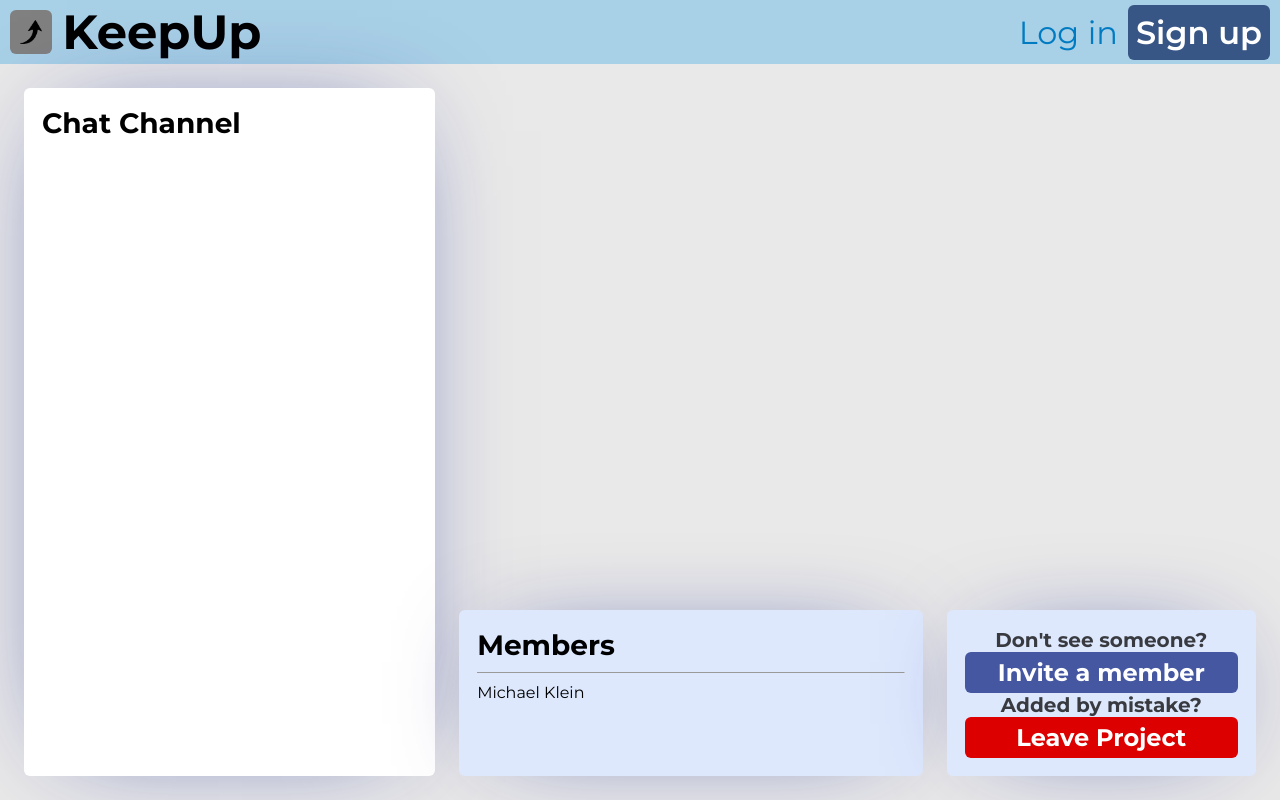
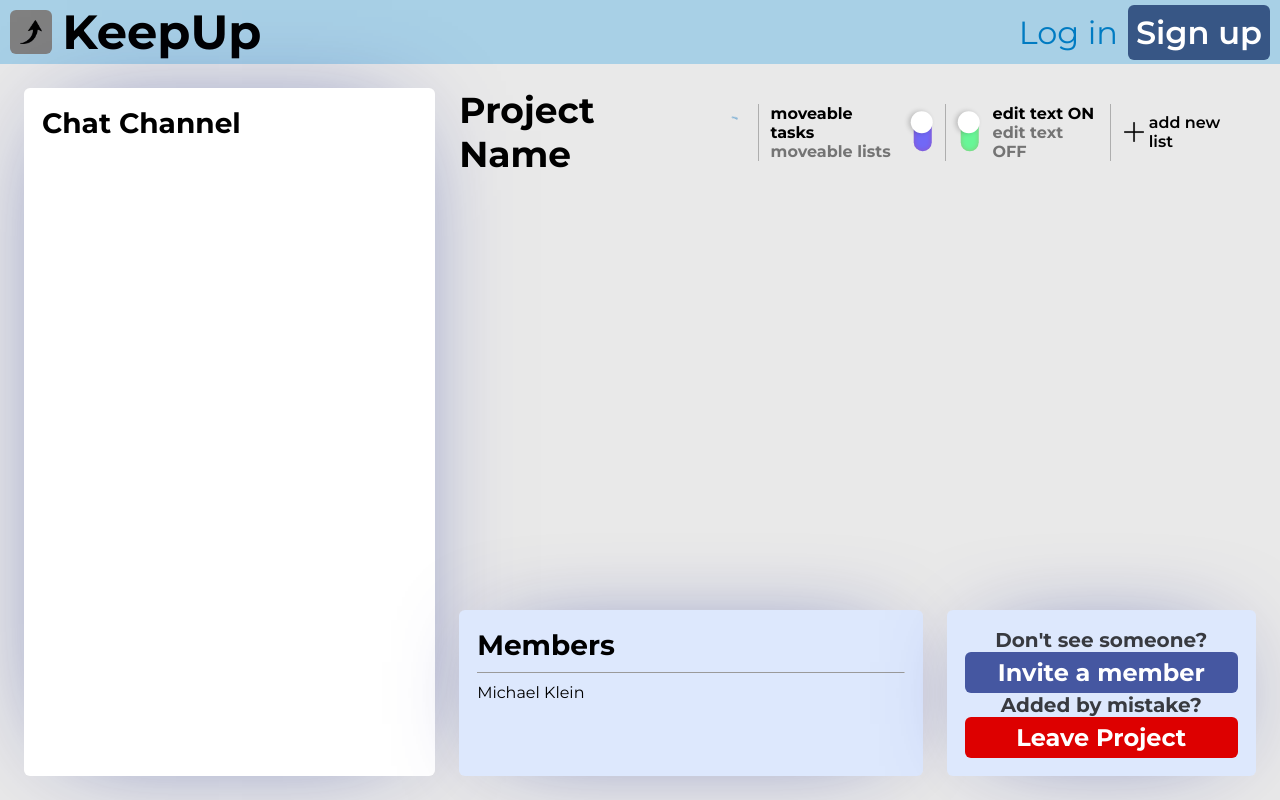
Before and after one commit to inklein1997/KeepUp_react, a React (Create React App) app in the folder views/: page /project in a window 1280 px wide. Built offline with nearby package versions, Linux system fonts and the light colour scheme.

Commit message:
settings bar for trelloboard has been created and styled

```diff
--- a/views/src/components/dashboard/ManageWorkspaces.js
+++ b/views/src/components/dashboard/ManageWorkspaces.js
@@ -83,6 +83,7 @@ const ManageWorkspaces = () => {
         onRequestClose={closeModal}
         style={customStyles}
         contentLabel="Create Project"
+        closeTimeoutMS={300}
       >
         <div className="flex__column">
           <h2 className="h2__title center" style={{ marginBottom: "7px" }}>
--- /dev/null
+++ b/views/src/components/project/TrelloBoard/SettingsBar.css
@@ -0,0 +1,141 @@
+.h1__title--small {
+    font-size: 36px;
+}
+
+.Btn__addList {
+    align-self: stretch;
+    padding: 0 9px;
+    border-radius:6px;
+    gap:5px
+}
+
+.Btn__addList:hover {
+    cursor: pointer;
+    background-color: rgba(0, 0, 255, 0.192);
+}
+
+.Btn__addList img {
+    height: 20px;
+    width: auto;
+}
+
+.Btn__addList p {
+    font-weight: 600;
+    font-size: 1rem;
+}
+
+
+
+
+/* MOVEABLE TASK TOGGLE END */
+
+#draggableToggle {
+    transform: rotate(90deg);
+    position: relative;
+    width: 40px;
+    height: 18px;
+    -webkit-appearance: none;
+    background: #1d0dff96;
+    outline: none;
+    border-radius: 20px;
+    box-shadow: inset 0 0 5px rgba(255, 0, 0, 0.2);
+    transition: 0.7s;
+}
+
+#draggableToggle:checked {
+    background: #fffb24be
+}
+
+#draggableToggle:before {
+    content: '';
+    position: absolute;
+    width: 20px;
+    height: 20px;
+    border-radius: 20px;
+    top: 0;
+    left: 0;
+    background: #ffffff;
+    transform: scale(1.1);
+    box-shadow: 0 2px 5px rgba(0, 0, 0, 0.2);
+    transition: .5s;
+}
+
+#draggableToggle:checked:before {
+    left: 20px;
+}
+
+#draggableToggle:hover {
+    cursor: pointer;
+}
+
+#moveableTasksH6 {
+transition: .30s ease-in-out;
+cursor: pointer;
+font-weight: bold;
+}
+
+#moveableListsH6 {
+transition: .30s ease-in-out;
+opacity: 50%;
+cursor: pointer;
+font-weight: bold;
+}
+
+/* MOVEABLE TASK TOGGLE END */
+
+
+/* EDIT TEXT TOGGLE START */
+
+#editTextToggle {
+    transform: rotate(90deg);
+    position: relative;
+    width: 40px;
+    height: 18px;
+    -webkit-appearance: none;
+    background: #0dff5e96;
+    outline: none;
+    border-radius: 20px;
+    box-shadow: inset 0 0 5px rgba(255, 0, 0, 0.2);
+    transition: 0.7s;
+}
+
+#editTextToggle:checked {
+    background: #ff2b24be
+}
+
+#editTextToggle:before {
+    content: '';
+    position: absolute;
+    width: 20px;
+    height: 20px;
+    border-radius: 20px;
+    top: 0;
+    left: 0;
+    background: #ffffff;
+    transform: scale(1.1);
+    box-shadow: 0 2px 5px rgba(0, 0, 0, 0.2);
+    transition: .5s;
+}
+
+#editTextToggle:checked:before {
+    left: 20px;
+}
+
+#editTextToggle:hover {
+    cursor: pointer;
+}
+
+#editTextOn {
+    transition: .30s ease-in-out;
+    cursor: pointer;
+    font-weight: bold;
+}
+
+#editTextOff {
+    transition: .30s ease-in-out;
+    opacity: 50%;
+    cursor: pointer;
+    font-weight: bold;
+}
+
+/* EDIT TEXT TOGGLE END */
--- /dev/null
+++ b/views/src/components/project/TrelloBoard/SettingsBar.js
@@ -0,0 +1,52 @@
+import React from "react";
+
+import "./SettingsBar.css";
+import CheckMark from "../../UI/Checkmark";
+
+import plusImg from '../../../assets/images/plus.png'
+
+const Settingsbar = () => {
+  return (
+    <div className="flex_row space_between" style={{ width: "100%" }}>
+      <h2 className="h1__title--small">Project Name</h2>
+      <div className="flex_row align-center">
+        <CheckMark />
+        <div className="vr" style={{ margin: "0 12px 0 10px" }} />
+        <div class="flex_row align-center" id="dragTaskToggleDiv">
+          <div class="flex__column">
+            <label id="moveableTasksH6" for="draggableToggle">
+              moveable tasks
+            </label>
+            <label id="moveableListsH6" for="draggableToggle">
+              moveable lists
+            </label>
+          </div>
+          <input type="checkbox" id="draggableToggle" />
+        </div>
+
+        <div className="vr" />
+
+        <div class="flex_row align-center" id="editTextToggleDiv">
+          <input type="checkbox" id="editTextToggle" />
+          <div class="flex__column">
+            <label id="editTextOn" for="editTextToggle">
+              edit text ON
+            </label>
+            <label id="editTextOff" for="editTextToggle">
+              edit text OFF
+            </label>
+          </div>
+        </div>
+
+        <div className="vr" style={{ margin: "0 4px 0 10px" }} />
+
+        <div className="flex_row align-center Btn__addList">
+          <img src={plusImg} alt="Add new list button" />
+          <p>add new list</p>
+        </div>
+      </div>
+    </div>
+  );
+};
+
+export default Settingsbar;
--- a/views/src/components/project/TrelloBoard/TrelloBoard.js
+++ b/views/src/components/project/TrelloBoard/TrelloBoard.js
@@ -1,11 +1,15 @@
 import React from 'react';
 
 import './TrelloBoard.css'
+import Settingsbar from './SettingsBar';
 
 const Trelloboard = () => {
     return (
         <div className="flex__column trelloBoard">
+            <Settingsbar />
+            <div className="board">
 
+            </div>
         </div>
     );
 }
--- a/views/src/index.css
+++ b/views/src/index.css
@@ -95,3 +95,25 @@ button {
 .center {
   text-align: center;
 }
+
+.ReactModal__Overlay {
+    opacity: 0;
+    transition: all 300ms ease-in-out;
+}
+
+.ReactModal__Overlay--after-open{
+    opacity: 1;
+}
+
+.ReactModal__Overlay--before-close{
+    opacity: 0;
+}
+
+.vr {
+  display: inline-block;
+  align-self: stretch;
+  width: 1px;
+  min-height: 1em;
+  background-color: currentColor;
+  opacity: .25;
+}
```
Also changed, not shown: views/src/components/project/TrelloBoard/List.js (added, +13 -0 lines), views/src/components/project/TrelloBoard/Task.js (added, +13 -0 lines), views/src/components/project/TrelloBoard/List.css (added), views/src/components/project/TrelloBoard/Task.css (added).
